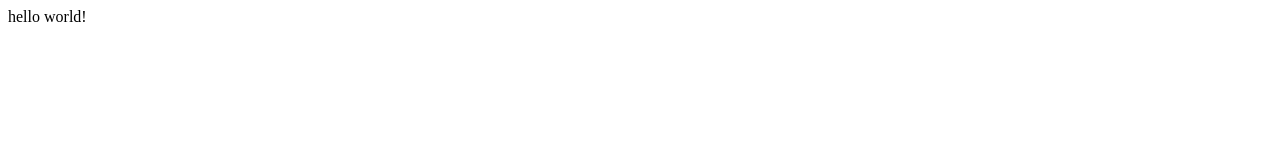
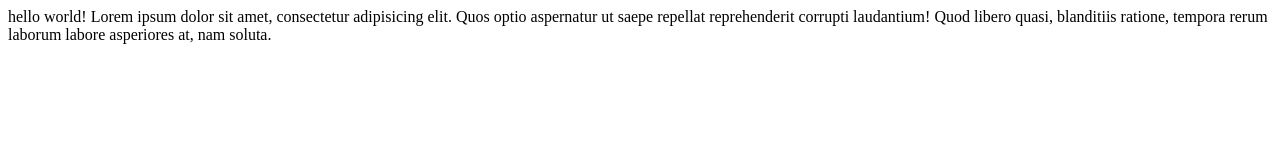
Before and after one commit to RehmanAliGM/7th_project, a plain HTML site: page hello.html in a window 1280 px wide. Drawn offline with Linux system fonts and the light colour scheme.

Commit message:
new data

```diff
--- a/hello.html
+++ b/hello.html
@@ -8,5 +8,6 @@
 </head>
 <body>
     hello world!
+    Lorem ipsum dolor sit amet, consectetur adipisicing elit. Quos optio aspernatur ut saepe repellat reprehenderit corrupti laudantium! Quod libero quasi, blanditiis ratione, tempora rerum laborum labore asperiores at, nam soluta.
 </body>
 </html>
```
